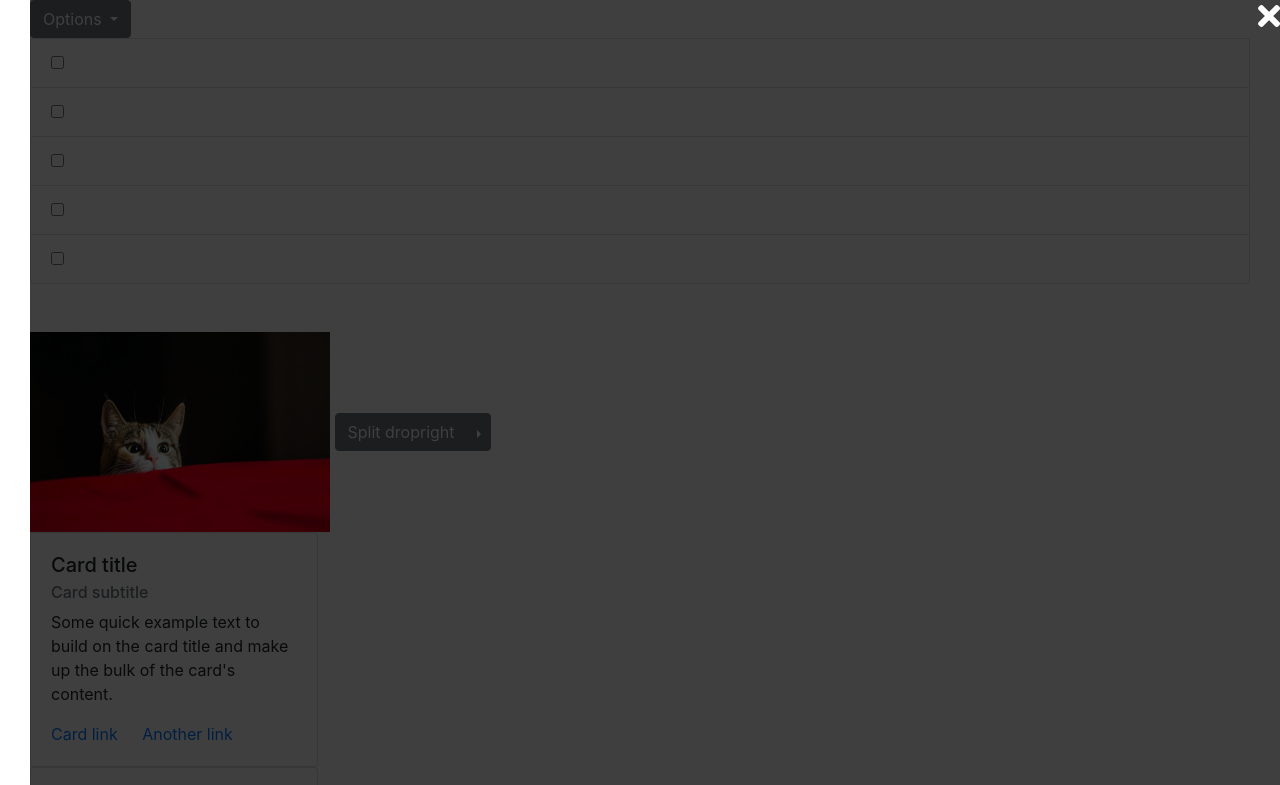
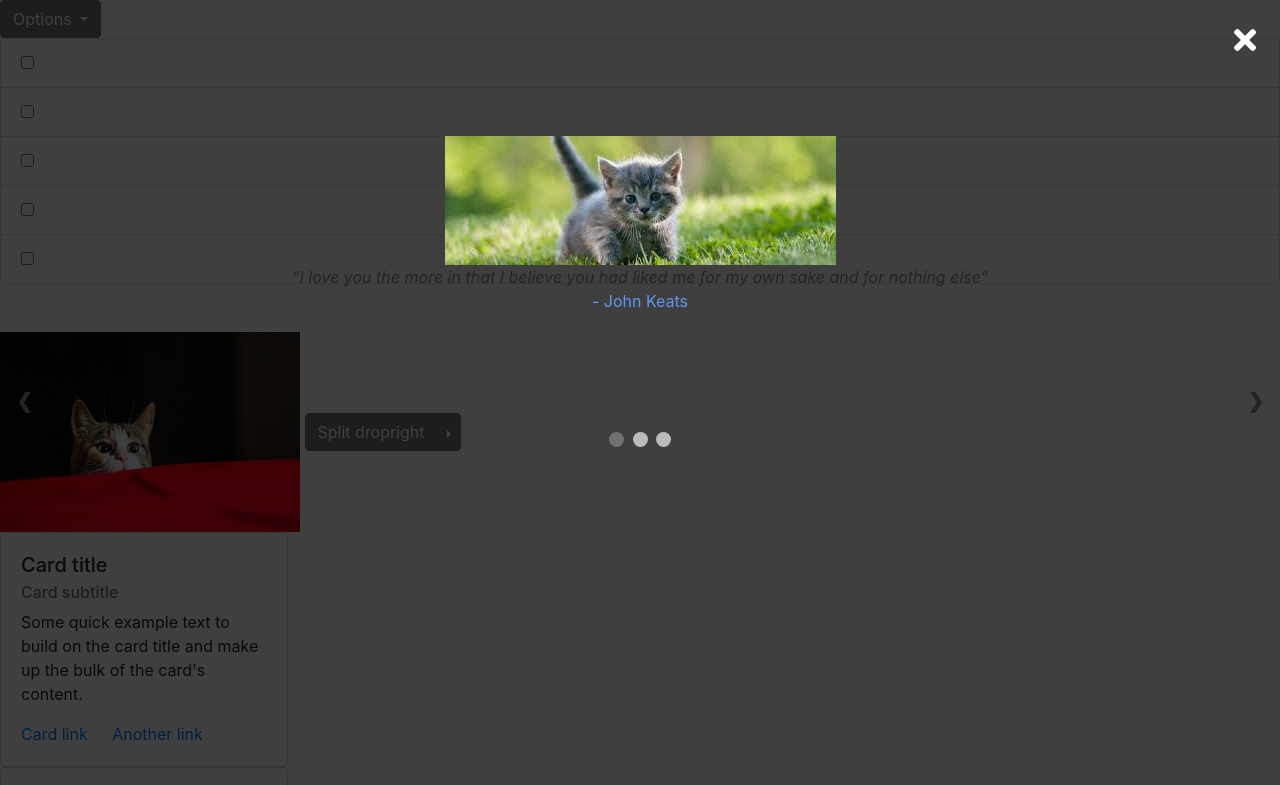
Before and after one commit to marilyn-n/my-portfolio, a website: page index.html in a window 1280 px wide. Both pictures are taken after a click on the picture 180 px from the left and 432 px from the top of the page. Shown: the top 785 px of the page. Drawn offline with nearby package versions, Linux system fonts and the light colour scheme.

Commit message:
create slider

```diff
--- a/index.html
+++ b/index.html
@@ -11,8 +11,8 @@
 </head>
 <body>
 
-  <div class="container-fluid">
-    <div class="col-12">
+  <div class="container-fluid2">
+    <div class="col-122">
         <div class="row*">
             <div class="dropdown">
                 <button class="btn btn-secondary dropdown-toggle" type="button" id="dropdownMenuButton" data-toggle="dropdown" aria-haspopup="true" aria-expanded="false">
@@ -49,8 +49,46 @@
               </ul>
 
               <div class="gallery--gallery-bg d-none">
-                <div class="gallery--close">
+                <div class="gallery--close mt-4 mr-4">
                   <i class="fas fa-times text-white"></i>
+                </div>
+                <div class="gallery-container">
+
+                  <!-- Full-width slides/quotes -->
+                  <div class="mySlides">
+                    <div>
+                      <img src="public/img/images (1).jpeg" alt="">
+                    </div>
+                    <q>I love you the more in that I believe you had liked me for my own sake and for nothing else</q>
+                    <p class="author">- John Keats</p>
+                  </div>
+
+                  <div class="mySlides">
+                    <div>
+                      <img src="public/img/images.jpeg" alt="">
+                    </div>
+                    <q>But man is not made for defeat. A man can be destroyed but not defeated.</q>
+                    <p class="author">- Ernest Hemingway</p>
+                  </div>
+
+                  <div class="mySlides">
+                    <div>
+                      <img src="public/img/why_has_my_cat_only_had_one_kitten_417_600.jpg" alt="">
+                    </div>
+                    <q>I have not failed. I've just found 10,000 ways that won't work.</q>
+                    <p class="author">- Thomas A. Edison</p>
+                  </div>
+
+                  <!-- Next/prev buttons -->
+                  <a class="prev" onclick="plusSlides(-1)">&#10094;</a>
+                  <a class="next" onclick="plusSlides(1)">&#10095;</a>
+                </div>
+
+                <!-- Dots/bullets/indicators -->
+                <div class="dot-container">
+                  <span class="dot" onclick="currentSlide(1)"></span>
+                  <span class="dot" onclick="currentSlide(2)"></span>
+                  <span class="dot" onclick="currentSlide(3)"></span>
                 </div>
               </div>
                 <img class="gallery gallery-image" src="public/img/cat.jpg" alt="" width="300" height="200">
--- a/main.js
+++ b/main.js
@@ -35,7 +35,32 @@ $('.gallery--close').click(function () {
   $('.gallery--gallery-bg').addClass('d-none');
 })
 
+var slideIndex = 1;
+showSlides(slideIndex);
 
+function plusSlides(n) {
+  showSlides(slideIndex += n);
+}
+
+function currentSlide(n) {
+  showSlides(slideIndex = n);
+}
+
+function showSlides(n) {
+  var i;
+  var slides = document.getElementsByClassName("mySlides");
+  var dots = document.getElementsByClassName("dot");
+  if (n > slides.length) {slideIndex = 1}
+    if (n < 1) {slideIndex = slides.length}
+    for (i = 0; i < slides.length; i++) {
+      slides[i].style.display = "none";
+    }
+    for (i = 0; i < dots.length; i++) {
+      dots[i].className = dots[i].className.replace(" active", "");
+    }
+  slides[slideIndex-1].style.display = "block";
+  dots[slideIndex-1].className += " active";
+}
 
 // const selectAll = document.getElementById('select-all');
 
--- a/scss/main.scss
+++ b/scss/main.scss
@@ -5,7 +5,7 @@
     height: 100%;
     width: 100%;
     background-color: #000000c0;
-    position: absolute;
+    position: fixed;
     top: 0;
     z-index: 1;
   }
@@ -16,3 +16,68 @@
     flex-direction: row-reverse;
   }
 }
+
+
+/* Slides */
+.mySlides {
+  display: none;
+  padding: 80px;
+  text-align: center;
+}
+
+/* Next & previous buttons */
+.prev, .next {
+  cursor: pointer;
+  position: absolute;
+  top: 50%;
+  width: auto;
+  margin-top: -30px;
+  padding: 16px;
+  color: #888;
+  font-weight: bold;
+  font-size: 20px;
+  border-radius: 0 3px 3px 0;
+  user-select: none;
+}
+
+/* Position the "next button" to the right */
+.next {
+  position: absolute;
+  right: 0;
+  border-radius: 3px 0 0 3px;
+}
+
+/* On hover, add a black background color with a little bit see-through */
+.prev:hover, .next:hover {
+  background-color: rgba(0,0,0,0.8);
+  color: white;
+}
+
+/* The dot/bullet/indicator container */
+.dot-container {
+  text-align: center;
+  padding: 20px;
+}
+
+/* The dots/bullets/indicators */
+.dot {
+  cursor: pointer;
+  height: 15px;
+  width: 15px;
+  margin: 0 2px;
+  background-color: #bbb;
+  border-radius: 50%;
+  display: inline-block;
+  transition: background-color 0.6s ease;
+}
+
+/* Add a background color to the active dot/circle */
+.active, .dot:hover {
+  background-color: #717171;
+}
+
+/* Add an italic font style to all quotes */
+q {font-style: italic;}
+
+/* Add a blue color to the author */
+.author {color: cornflowerblue;}
```
Also changed, not shown: public/css/main.css, public/img/images (1).jpeg (added), public/img/images.jpeg (added), public/img/why_has_my_cat_only_had_one_kitten_417_600.jpg (added).
